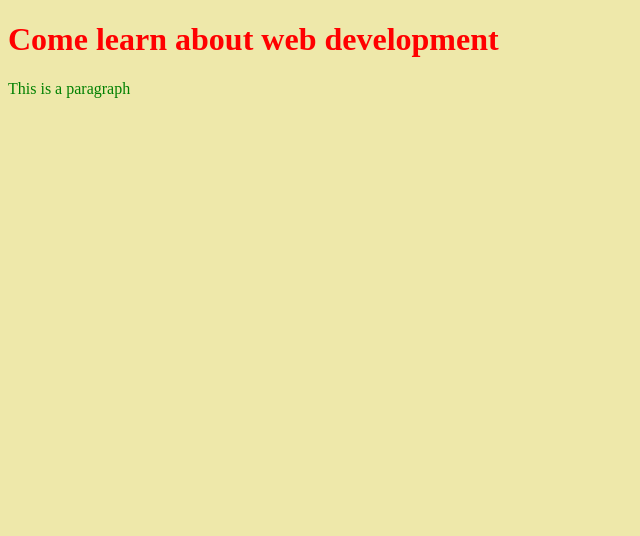
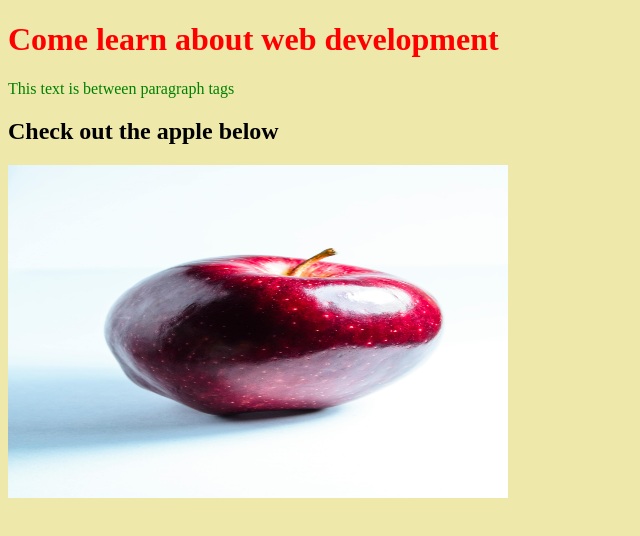
Before and after one commit to CQuesada18/simple-web, a plain HTML site: page index.html in a window 1280 px wide. Shown: the whole page, without its empty margins (0-640 px from the left). Drawn offline with Linux system fonts and the light colour scheme.

Commit message:
Updated index.html

```diff
--- a/index.html
+++ b/index.html
@@ -1,11 +1,13 @@
 <!DOCTYPE html>
-<html>
+<html lang="en-US">
   <head>
     <title>Welcome to Simple Web!</title>
     <link rel="stylesheet" href="styles.css">
   </head>
   <body>
     <h1>Come learn about web development</h1>
-    <p>This is a paragraph</p>
+    <p>This text is between paragraph tags</p>
+    <h2>Check out the apple below</h2>
+    <img src="apple.jpg" alt="An Apple" width="500" height="333" title="An apple">
   </body>
 </html>
```
Also changed, not shown: apple.jpg (added).
